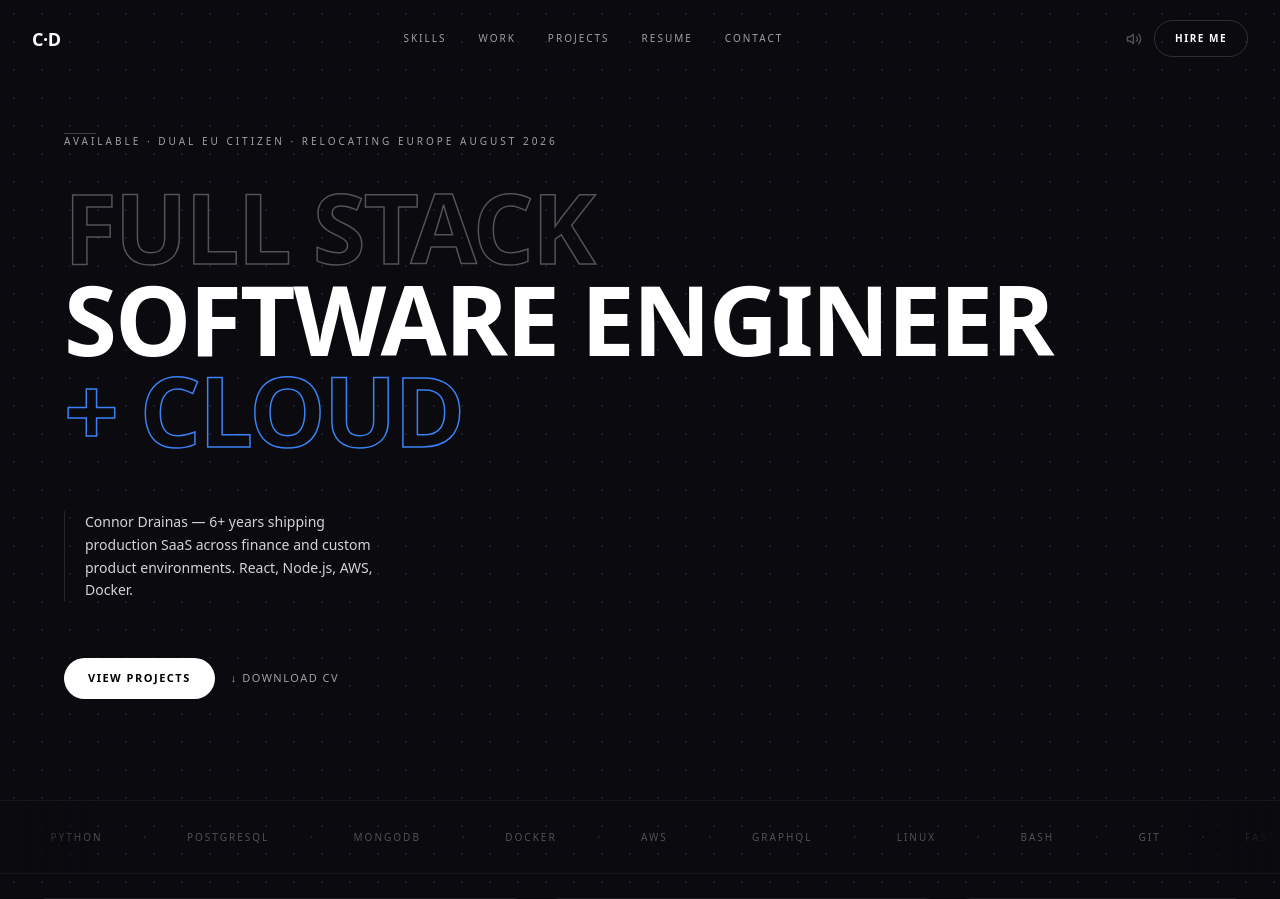
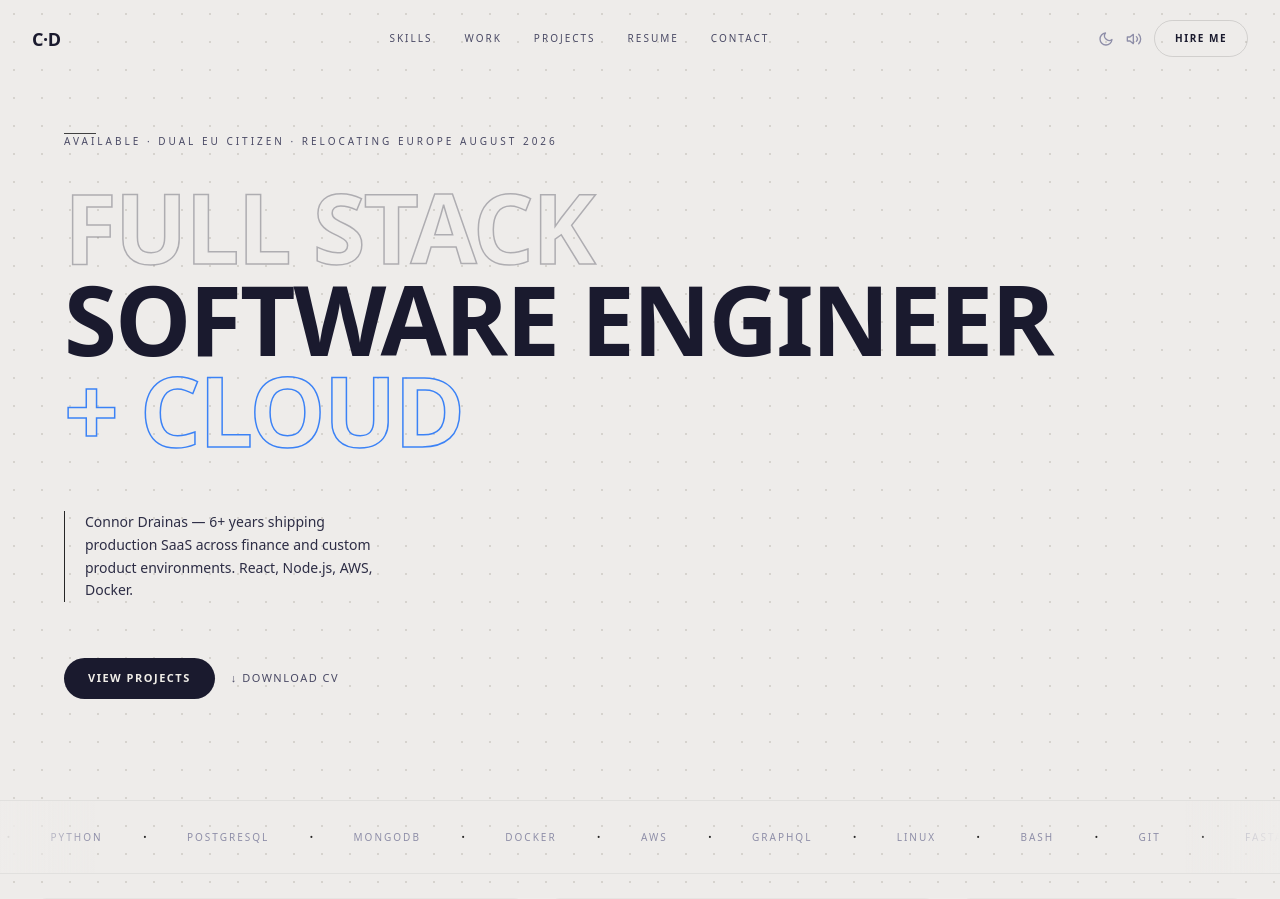
Before and after one commit to V0NOG/resumeWebsite, a Next.js app: page / in a window 1280 px wide. Shown: the top 899 px of the page. Built offline with nearby package versions, Linux system fonts and the light colour scheme.

Commit message:
Added theme toggle and animations to get in touch contact form

```diff
--- a/src/app/globals.css
+++ b/src/app/globals.css
@@ -13,6 +13,11 @@
   --purple: #8b5cf6;
   --green: #22c55e;
   --amber: #f59e0b;
+  --canvas: #0a0a0f;
+}
+
+html.light {
+  --canvas: #eeecea;
 }
 
 html {
@@ -110,6 +115,33 @@ body {
   border-color: rgba(59, 130, 246, 0.3);
 }
 
+/* ── Contact form animations ── */
+@keyframes formIn {
+  0%   { opacity: 0; transform: scale(0.9) translateY(-28px); filter: blur(8px); }
+  60%  { opacity: 1; filter: blur(0); }
+  100% { opacity: 1; transform: scale(1) translateY(0); filter: blur(0); }
+}
+@keyframes formOut {
+  0%   { transform: scale(1, 1)    translateY(0);  opacity: 1; }
+  14%  { transform: scale(1.05, 0.95) translateY(0);  opacity: 1; }
+  32%  { transform: scale(0.96, 1.06) translateY(-3px); opacity: 1; }
+  58%  { transform: scale(0.82, 0.82) translateY(8px);  opacity: 0.85; }
+  100% { transform: scale(0.3, 0.3)  translateY(16px); opacity: 0; }
+}
+@keyframes fieldIn {
+  0%   { opacity: 0; transform: translateY(20px) scale(0.94); }
+  100% { opacity: 1; transform: translateY(0) scale(1); }
+}
+@keyframes successIn {
+  0%   { opacity: 0; transform: scale(0.85) translateY(20px); }
+  65%  { transform: scale(1.04) translateY(-4px); }
+  100% { opacity: 1; transform: scale(1) translateY(0); }
+}
+@keyframes sendPulse {
+  0%, 100% { box-shadow: 0 0 0 0 rgba(255,255,255,0.4); }
+  50%       { box-shadow: 0 0 0 6px rgba(255,255,255,0); }
+}
+
 /* ── Scroll reveal (used on project detail page) ── */
 .reveal {
   opacity: 0;
@@ -141,6 +173,58 @@ body {
 .nav-link:hover::after {
   width: 100%;
 }
+
+/* ── Light theme ── */
+html.light body {
+  background-color: #eeecea;
+  background-image: radial-gradient(circle, #d6d3ce 1px, transparent 1px);
+  color: #1a1a2e;
+}
+
+html.light .bento-card {
+  background: rgba(255, 254, 252, 0.65);
+  border-color: rgba(0, 0, 0, 0.08);
+  backdrop-filter: blur(8px);
+}
+
+html.light .bento-card:hover {
+  transform: scale(1.025) translateY(-4px);
+  box-shadow: 0 12px 40px rgba(0, 0, 0, 0.08), 0 0 0 1px rgba(59, 130, 246, 0.2);
+  border-color: rgba(59, 130, 246, 0.3);
+}
+
+/* Text colour overrides */
+html.light .text-white { color: #1a1a2e !important; }
+html.light .hover\:text-white:hover { color: #1a1a2e !important; }
+html.light .text-neutral-300 { color: #2d2d45 !important; }
+html.light .text-neutral-400 { color: #4a4a65 !important; }
+html.light .hover\:text-neutral-300:hover { color: #1a1a2e !important; }
+html.light .text-neutral-500 { color: #6b6b85 !important; }
+html.light .text-neutral-600 { color: #8e8ea8 !important; }
+html.light .text-neutral-700 { color: #9e9eb8 !important; }
+
+/* Primary CTA buttons: flip to dark */
+html.light .bg-white { background-color: #1a1a2e !important; }
+html.light .hover\:bg-neutral-200:hover { background-color: #2d2d45 !important; }
+html.light .text-black { color: #f0ede8 !important; }
+
+/* Borders */
+html.light .border-white\/5 { border-color: rgba(0, 0, 0, 0.05) !important; }
+html.light .border-white\/10 { border-color: rgba(0, 0, 0, 0.08) !important; }
+html.light .border-white\/15 { border-color: rgba(0, 0, 0, 0.12) !important; }
+html.light .hover\:border-white\/15:hover { border-color: rgba(0, 0, 0, 0.2) !important; }
+html.light .border-white\/20 { border-color: rgba(0, 0, 0, 0.15) !important; }
+
+/* Form inputs */
+html.light .bg-white\/5 { background-color: rgba(0, 0, 0, 0.04) !important; }
+
+/* Security skill amber tags → readable warm orange in light mode */
+html.light .text-amber-400 { color: #92400e !important; }
+html.light .bg-amber-500\/10 { background-color: rgba(146, 64, 14, 0.07) !important; }
+html.light .border-amber-500\/20 { border-color: rgba(146, 64, 14, 0.18) !important; }
+
+/* Hero stroke text */
+html.light .text-stroke { -webkit-text-stroke: 1.5px rgba(26, 26, 46, 0.3); }
 
 /* ── Print / Save PDF styles (resume page) ── */
 @media print {
--- a/src/app/layout.tsx
+++ b/src/app/layout.tsx
@@ -3,6 +3,7 @@ import { Inter, Playfair_Display } from "next/font/google";
 import "./globals.css";
 import SmoothScroll from "@/components/SmoothScroll";
 import { SoundProvider } from "@/context/SoundContext";
+import { ThemeProvider } from "@/context/ThemeContext";
 
 const inter = Inter({
   subsets: ["latin"],
@@ -41,11 +42,17 @@ export const metadata: Metadata = {
 export default function RootLayout({ children }: { children: React.ReactNode }) {
   return (
     <html lang="en" className="scroll-smooth">
+      <head>
+        {/* Hardcoded constant — no user input, safe from XSS. Prevents flash of wrong theme. */}
+        <script dangerouslySetInnerHTML={{ __html: `(function(){try{var t=localStorage.getItem('theme');if(t==='light'){document.documentElement.classList.add('light');}else if(!t&&!window.matchMedia('(prefers-color-scheme: dark)').matches){document.documentElement.classList.add('light');}}catch(e){}})();` }} />
+      </head>
       <body className={`${inter.variable} ${playfair.variable} font-sans antialiased`}>
-        <SoundProvider>
-          <SmoothScroll />
-          {children}
-        </SoundProvider>
+        <ThemeProvider>
+          <SoundProvider>
+            <SmoothScroll />
+            {children}
+          </SoundProvider>
+        </ThemeProvider>
       </body>
     </html>
   );
--- a/src/components/Nav.tsx
+++ b/src/components/Nav.tsx
@@ -2,7 +2,9 @@
 
 import { useEffect, useState } from "react";
 import SoundToggle from "@/components/SoundToggle";
+import ThemeToggle from "@/components/ThemeToggle";
 import { useSound } from "@/context/SoundContext";
+import { useTheme } from "@/context/ThemeContext";
 
 const links = [
   { label: "Skills", href: "/#skills" },
@@ -16,6 +18,7 @@ export default function Nav() {
   const [scrolled, setScrolled] = useState(false);
   const [mobileOpen, setMobileOpen] = useState(false);
   const { playTick, playClick } = useSound();
+  const { theme } = useTheme();
 
   useEffect(() => {
     const onScroll = () => setScrolled(window.scrollY > 40);
@@ -29,7 +32,9 @@ export default function Nav() {
       aria-label="Site navigation"
       className={`fixed top-0 left-0 right-0 z-50 transition-all duration-500 ${
         scrolled || mobileOpen
-          ? "bg-[#0a0a0f]/95 backdrop-blur-md border-b border-white/5"
+          ? theme === "light"
+            ? "bg-white/95 backdrop-blur-md border-b border-black/5"
+            : "bg-[#0a0a0f]/95 backdrop-blur-md border-b border-white/5"
           : "bg-transparent"
       }`}
     >
@@ -60,12 +65,12 @@ export default function Nav() {
 
         {/* Right side */}
         <div className="flex items-center gap-3">
+          <ThemeToggle />
           <SoundToggle />
           <button
             onClick={() => {
               playClick();
               window.dispatchEvent(new CustomEvent("open-contact"));
-              document.getElementById("contact")?.scrollIntoView({ behavior: "smooth" });
             }}
             className="hidden md:block text-[10px] font-semibold tracking-[1.5px] uppercase px-5 py-2.5 rounded-full border border-white/15 text-white hover:bg-white hover:text-black transition-all duration-200"
           >
@@ -106,7 +111,6 @@ export default function Nav() {
               playClick();
               setMobileOpen(false);
               window.dispatchEvent(new CustomEvent("open-contact"));
-              setTimeout(() => document.getElementById("contact")?.scrollIntoView({ behavior: "smooth" }), 150);
             }}
             className="mt-1 text-[10px] font-semibold tracking-[1.5px] uppercase px-5 py-3 rounded-full border border-white/15 text-white hover:bg-white hover:text-black transition-all w-fit"
           >
--- a/src/components/TechMarquee.tsx
+++ b/src/components/TechMarquee.tsx
@@ -26,8 +26,8 @@ export default function TechMarquee() {
         <MarqueeTrack />
       </div>
       {/* fade edges */}
-      <div className="pointer-events-none absolute inset-y-0 left-0 w-24 bg-gradient-to-r from-[#0a0a0f] to-transparent" />
-      <div className="pointer-events-none absolute inset-y-0 right-0 w-24 bg-gradient-to-l from-[#0a0a0f] to-transparent" />
+      <div className="pointer-events-none absolute inset-y-0 left-0 w-24" style={{ background: "linear-gradient(to right, var(--canvas), transparent)" }} />
+      <div className="pointer-events-none absolute inset-y-0 right-0 w-24" style={{ background: "linear-gradient(to left, var(--canvas), transparent)" }} />
     </div>
   );
 }
--- /dev/null
+++ b/src/components/ThemeToggle.tsx
@@ -0,0 +1,44 @@
+"use client";
+
+import { useTheme } from "@/context/ThemeContext";
+import { useSound } from "@/context/SoundContext";
+
+function IconSun() {
+  return (
+    <svg width="16" height="16" viewBox="0 0 24 24" fill="none" stroke="currentColor" strokeWidth="2" strokeLinecap="round" strokeLinejoin="round" aria-hidden="true">
+      <circle cx="12" cy="12" r="5" />
+      <line x1="12" y1="1" x2="12" y2="3" />
+      <line x1="12" y1="21" x2="12" y2="23" />
+      <line x1="4.22" y1="4.22" x2="5.64" y2="5.64" />
+      <line x1="18.36" y1="18.36" x2="19.78" y2="19.78" />
+      <line x1="1" y1="12" x2="3" y2="12" />
+      <line x1="21" y1="12" x2="23" y2="12" />
+      <line x1="4.22" y1="19.78" x2="5.64" y2="18.36" />
+      <line x1="18.36" y1="5.64" x2="19.78" y2="4.22" />
+    </svg>
+  );
+}
+
+function IconMoon() {
+  return (
+    <svg width="16" height="16" viewBox="0 0 24 24" fill="none" stroke="currentColor" strokeWidth="2" strokeLinecap="round" strokeLinejoin="round" aria-hidden="true">
+      <path d="M21 12.79A9 9 0 1 1 11.21 3 7 7 0 0 0 21 12.79z" />
+    </svg>
+  );
+}
+
+export default function ThemeToggle() {
+  const { theme, toggle } = useTheme();
+  const { playTick } = useSound();
+
+  return (
+    <button
+      onClick={() => { playTick(); toggle(); }}
+      aria-label={theme === "dark" ? "Switch to light mode" : "Switch to dark mode"}
+      title={theme === "dark" ? "Light mode" : "Dark mode"}
+      className="text-neutral-600 hover:text-neutral-300 transition-colors leading-none flex items-center justify-center"
+    >
+      {theme === "dark" ? <IconSun /> : <IconMoon />}
+    </button>
+  );
+}
--- /dev/null
+++ b/src/context/ThemeContext.tsx
@@ -0,0 +1,45 @@
+"use client";
+
+import { createContext, useCallback, useContext, useEffect, useState } from "react";
+
+type Theme = "dark" | "light";
+
+const ThemeContext = createContext<{ theme: Theme; toggle: () => void }>({
+  theme: "dark",
+  toggle: () => {},
+});
+
+export function ThemeProvider({ children }: { children: React.ReactNode }) {
+  const [theme, setTheme] = useState<Theme>("dark");
+
+  useEffect(() => {
+    const saved = localStorage.getItem("theme") as Theme | null;
+    const resolved: Theme =
+      saved === "light" || saved === "dark"
+        ? saved
+        : window.matchMedia("(prefers-color-scheme: dark)").matches
+        ? "dark"
+        : "light";
+    setTheme(resolved);
+    document.documentElement.classList.toggle("light", resolved === "light");
+  }, []);
+
+  const toggle = useCallback(() => {
+    setTheme((prev) => {
+      const next: Theme = prev === "dark" ? "light" : "dark";
+      localStorage.setItem("theme", next);
+      document.documentElement.classList.toggle("light", next === "light");
+      return next;
+    });
+  }, []);
+
+  return (
+    <ThemeContext.Provider value={{ theme, toggle }}>
+      {children}
+    </ThemeContext.Provider>
+  );
+}
+
+export function useTheme() {
+  return useContext(ThemeContext);
+}
```
Also changed, not shown: src/components/cards/ContactBar.tsx (+66 -13 lines).
